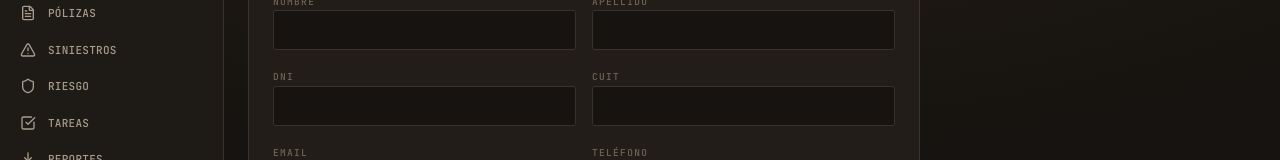
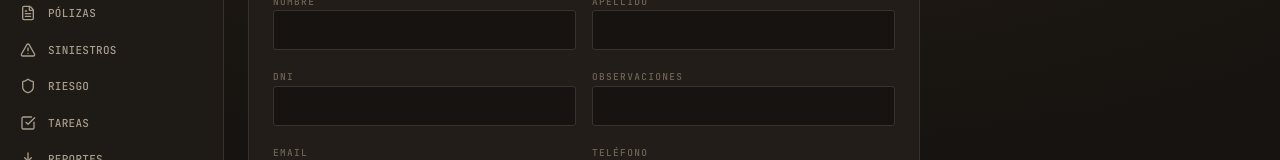
Before and after one commit to quintanaruizasesores-bit/jdn-saas, a Next.js app: page /clientes/1/editar in a window 1280 px wide. Shown: the part 146-306 px from the top of the page. Built offline with nearby package versions, Linux system fonts and the light colour scheme; no server answers; the database is empty.

Commit message:
feat(clientes): renombrar campo cuit a observaciones (texto libre)

```diff
--- a/src/features/clientes/cliente-form.tsx
+++ b/src/features/clientes/cliente-form.tsx
@@ -28,7 +28,7 @@ export function ClienteForm({
           nombre: defaultValues.nombre,
           apellido: defaultValues.apellido,
           dni: defaultValues.dni ?? '',
-          cuit: defaultValues.cuit ?? '',
+          observaciones: defaultValues.observaciones ?? '',
           email: defaultValues.email ?? '',
           telefono: defaultValues.telefono ?? '',
           direccion: defaultValues.direccion ?? '',
@@ -47,7 +47,7 @@ export function ClienteForm({
             ['nombre', 'Nombre'],
             ['apellido', 'Apellido'],
             ['dni', 'DNI'],
-            ['cuit', 'CUIT'],
+            ['observaciones', 'Observaciones'],
             ['email', 'Email'],
             ['telefono', 'Teléfono'],
             ['direccion', 'Dirección'],
--- a/src/types/database.ts
+++ b/src/types/database.ts
@@ -22,7 +22,7 @@ export interface Cliente {
   nombre: string;
   apellido: string;
   dni: string | null;
-  cuit: string | null;
+  observaciones: string | null;
   email: string | null;
   telefono: string | null;
   direccion: string | null;
--- a/src/validations/cliente.schema.ts
+++ b/src/validations/cliente.schema.ts
@@ -4,7 +4,7 @@ export const clienteSchema = z.object({
   nombre: z.string().min(1, 'Nombre requerido'),
   apellido: z.string().min(1, 'Apellido requerido'),
   dni: z.string().optional().nullable(),
-  cuit: z.string().optional().nullable(),
+  observaciones: z.string().optional().nullable(),
   email: z.string().email('Email inválido').optional().nullable().or(z.literal('')),
   telefono: z.string().optional().nullable(),
   direccion: z.string().optional().nullable(),
```
Also changed, not shown: 1 other file (tests, documents, lock files or other folders).
